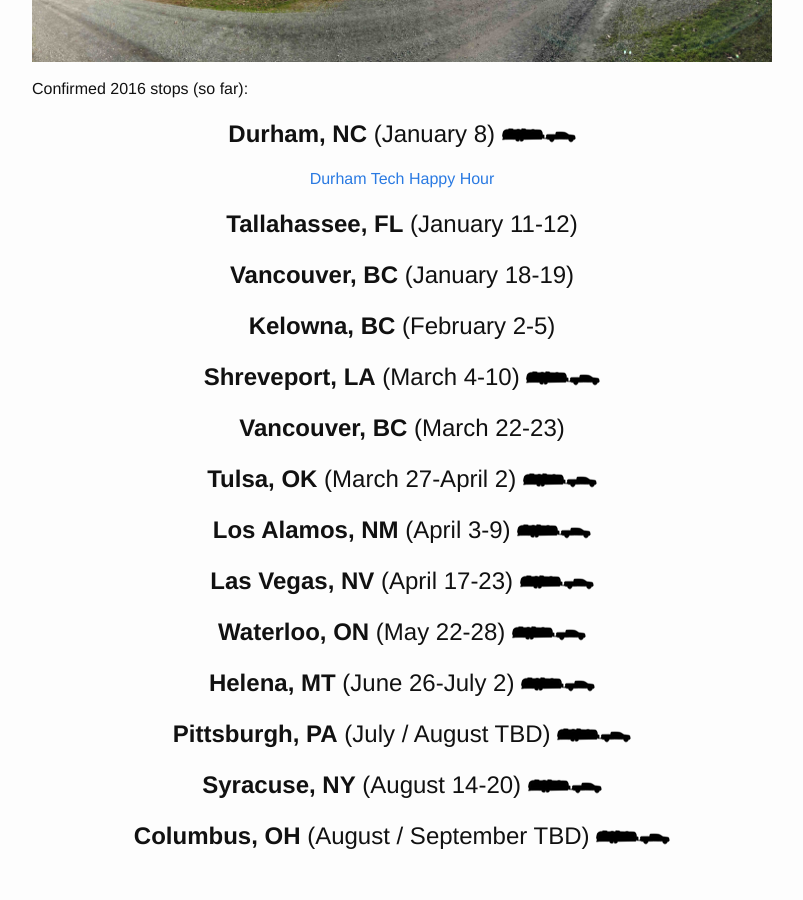
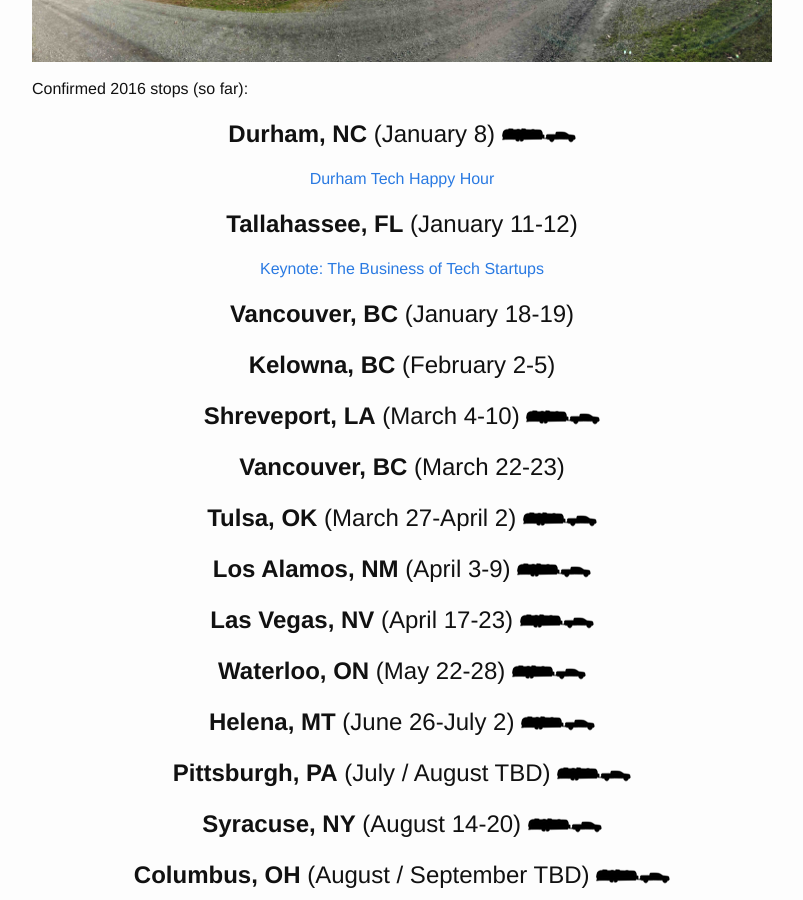
Before and after one commit to paulsingh/paulsingh.github.io, a Jekyll site: the page built from tech-tour.md, in a window 1280 px wide and 900 px high, scrolled down 575 px. Shown: the whole window, without its empty margins (238-1041 px from the left). Built offline with Jekyll 4.4.1, drawn with Linux system fonts in a browser that asks for light colours.

Commit message:
Adding the Tallahassee keynote.

```diff
--- a/tech-tour.md
+++ b/tech-tour.md
@@ -21,6 +21,7 @@ permalink: /tech-tour/
 <p align="center"><a href="https://nvite.com/rjtt/b01e">Durham Tech Happy Hour</a></p>
 
 <h1 align="center"><strong>Tallahassee, FL</strong> (January 11-12)</h1>
+<p align="center"><a href="http://sched.co/5lIZ">Keynote: The Business of Tech Startups</a></p>
 
 <h1 align="center"><strong>Vancouver, BC</strong> (January 18-19)</h1>
 
```
